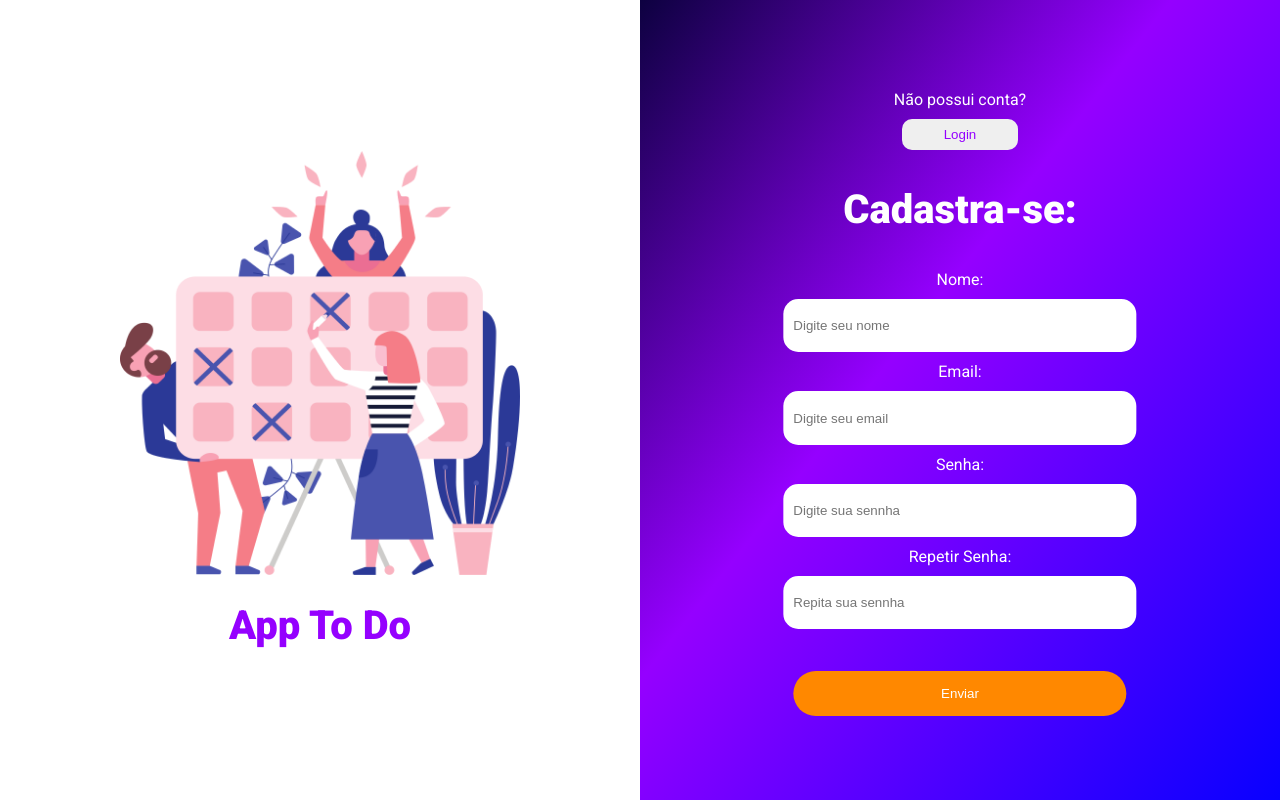
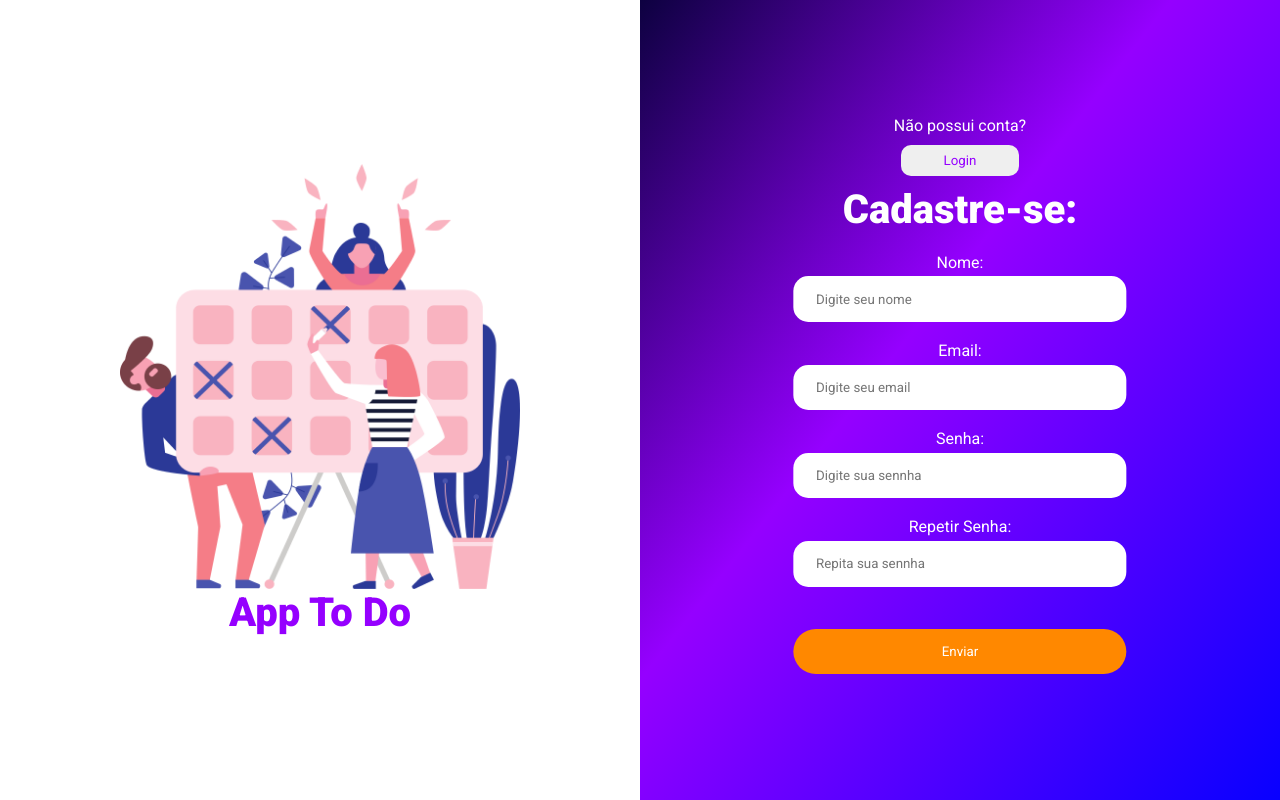
Before and after one commit to GuiParpineli/ToDoAppReact, a React (Vite) app: page /signup in a window 1280 px wide. Built offline with nearby package versions, Linux system fonts and the light colour scheme.

Commit message:
style better and errorinput

```diff
--- a/src/components/error/Error.tsx
+++ b/src/components/error/Error.tsx
@@ -1,12 +1,18 @@
 import './style.css'
 
 export type ErrorProps = {
-    desc?: string;
+    name?: string;
+    email?: string;
+    password?: string;
+    passwordConfirm?: string;
 }
 export function ErrorList(props: ErrorProps) {
     return (
         <div className='error'>
-            <p>{props.desc}</p>
+            <p>{props.name}</p>
+            <p>{props.email}</p>
+            <p>{props.password}</p>
+            <p>{props.passwordConfirm}</p>
         </div>
     )
 }
--- a/src/components/error/style.css
+++ b/src/components/error/style.css
@@ -4,10 +4,8 @@
     color: rgb(255, 4, 4);
     top: 1em;
     font-weight: 500;
-
 }
 .error p {
-    margin:0;
     color: rgb(255, 4, 4);
     font-size: .8em;
     font-weight: 500;
--- a/src/global.css
+++ b/src/global.css
@@ -1,9 +1,8 @@
 
-body {
+* {
   margin: 0;
   box-sizing: border-box;
   padding: 0;
-  background: rgb(206, 175, 1);
   font-family: 'Roboto', sans-serif;
 }
 
--- a/src/pages/signup/Signup.tsx
+++ b/src/pages/signup/Signup.tsx
@@ -11,23 +11,37 @@ export function Signup() {
   }
   const url: string = '';
 
-  const [namelUser, setUserName] = useState('');
-  const [emailUser, setUserEmail] = useState('');
-  const [passwordUser, setUserPassword] = useState('');
-  const [errorInput, setErrorInput] = useState('');
+  const [nameUser, setUserName] = useState<string>('');
+  const [emailUser, setUserEmail] = useState<string>('');
+  const [passwordUser, setUserPassword] = useState<string>('');
+  const [errorInput, setErrorInput] = useState<ErrorProps>({} as ErrorProps);
 
   function validate() {
 
-    if ((namelUser == '') || (emailUser == '') || (passwordUser == '')){
-      setErrorInput('Campo Obrigatorio')
-    }else{
-      setErrorInput('')
+    if (nameUser === '') {
+      setErrorInput({ name: 'Campo Obrigatorio'})
     }
+    else if (emailUser === '') {
+      setErrorInput({ email: 'Campo Obrigatorio'})
+    }
+    else if (passwordUser === '') {
+      setErrorInput({ password: 'Campo Obrigatorio'})
+    }
+
+    else {
+      setErrorInput({
+        name: '',
+        email: '',
+        password: '',
+        passwordConfirm: '',
+      })
+    }
+
   };
 
 
   const body: Body = {
-    name: namelUser.trim(),
+    name: nameUser.trim(),
     email: emailUser.trim(),
     password: passwordUser.trim(),
   };
@@ -55,7 +69,7 @@ export function Signup() {
             <a href="./login"><button className='btn-signup' type='button'>Login</button></a>
           </p>
 
-          <h1>Cadastra-se:</h1>
+          <h1>Cadastre-se:</h1>
 
           <div>
             <label htmlFor='name'>Nome:</label>
@@ -64,6 +78,9 @@ export function Signup() {
               type='text'
               placeholder='Digite seu nome'
               onChange={e => setUserName(e.target.value)}
+            />
+            < ErrorList
+              name={errorInput.name}
             />
           </div>
 
@@ -75,6 +92,9 @@ export function Signup() {
               placeholder='Digite seu email'
               onChange={e => setUserEmail(e.target.value)}
             />
+            < ErrorList
+              email={errorInput.email}
+            />
           </div>
 
           <div>
@@ -85,6 +105,9 @@ export function Signup() {
               placeholder='Digite sua sennha'
               onChange={e => setUserPassword(e.target.value)}
             />
+            < ErrorList
+              password={errorInput.password}
+            />
           </div>
 
           <div>
@@ -94,11 +117,11 @@ export function Signup() {
               type='password'
               placeholder='Repita sua sennha'
             />
+            < ErrorList
+              passwordConfirm={errorInput.passwordConfirm}
+            />
           </div>
 
-          < ErrorList
-            desc={errorInput}
-          />
 
           <div className='btn-submit'>
             <button
--- a/src/pages/signup/signup.css
+++ b/src/pages/signup/signup.css
@@ -41,7 +41,7 @@ form input {
   position: relative;
   left: 50%;
   transform: translate(-50%);
-  padding: 10px;
+  padding: 1.7em;
   height: 2.5em;
   border-radius: 15px;
 }
@@ -51,7 +51,8 @@ h1 {
 }
 
 form label {
-  padding: 10px;
+  padding: 1.2em;
+  padding-bottom: .3em;
   display: flex;
   justify-content: center;
 }
```
